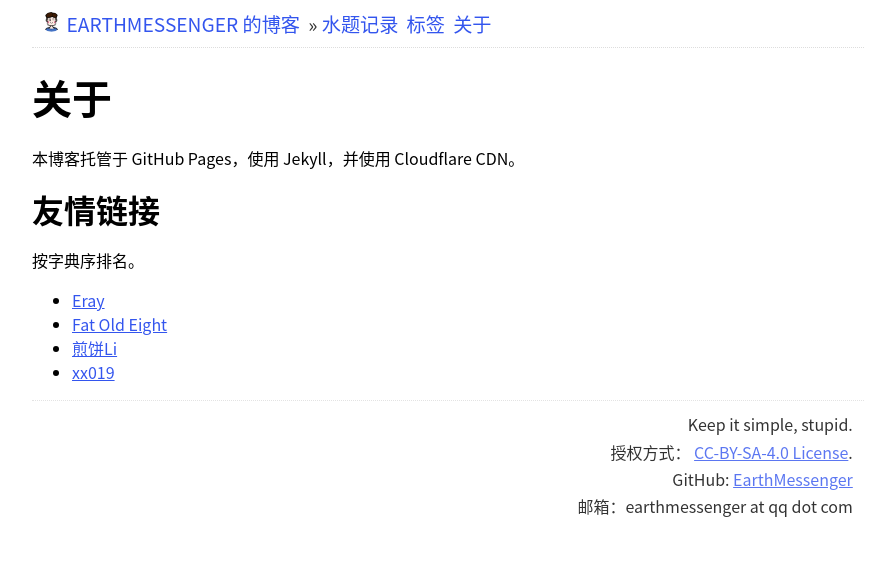
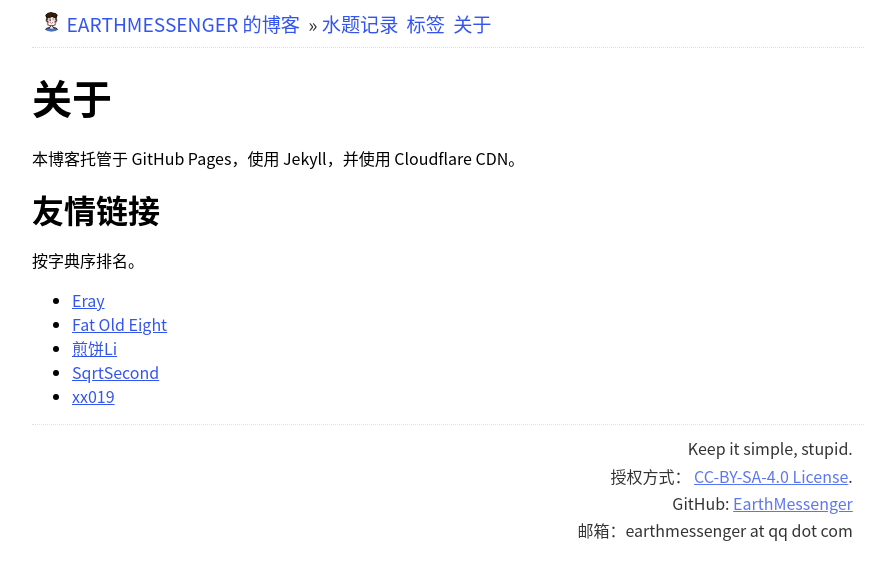
Before and after one commit to EarthMessenger/blog.earthmessenger.xyz, a Jekyll site: the page built from about.md, in a window 1280 px wide. Shown: the top 580 px of the page, without its empty margins (192-1076 px from the left). Built offline with Jekyll 4.4.1, drawn with Linux system fonts in a browser that asks for light colours; Markdown is read by kramdown in place of the engine named in the settings; our own code applies the rules of GitHub Pages for plain Markdown files.

Commit message:
upd: 添加友链 https://www.cnblogs.com/SqrtSecond

```diff
--- a/about.md
+++ b/about.md
@@ -13,4 +13,5 @@ layout: default
 - [Eray](//xxeray.gitlab.io/)
 - [Fat Old Eight](//fat-old-eight.github.io/)
 - [煎饼Li](//www.cnblogs.com/GTGumiiL/)
+- [SqrtSecond](//www.cnblogs.com/SqrtSecond)
 - [xx019](//www.cnblogs.com/xx019/)
```
